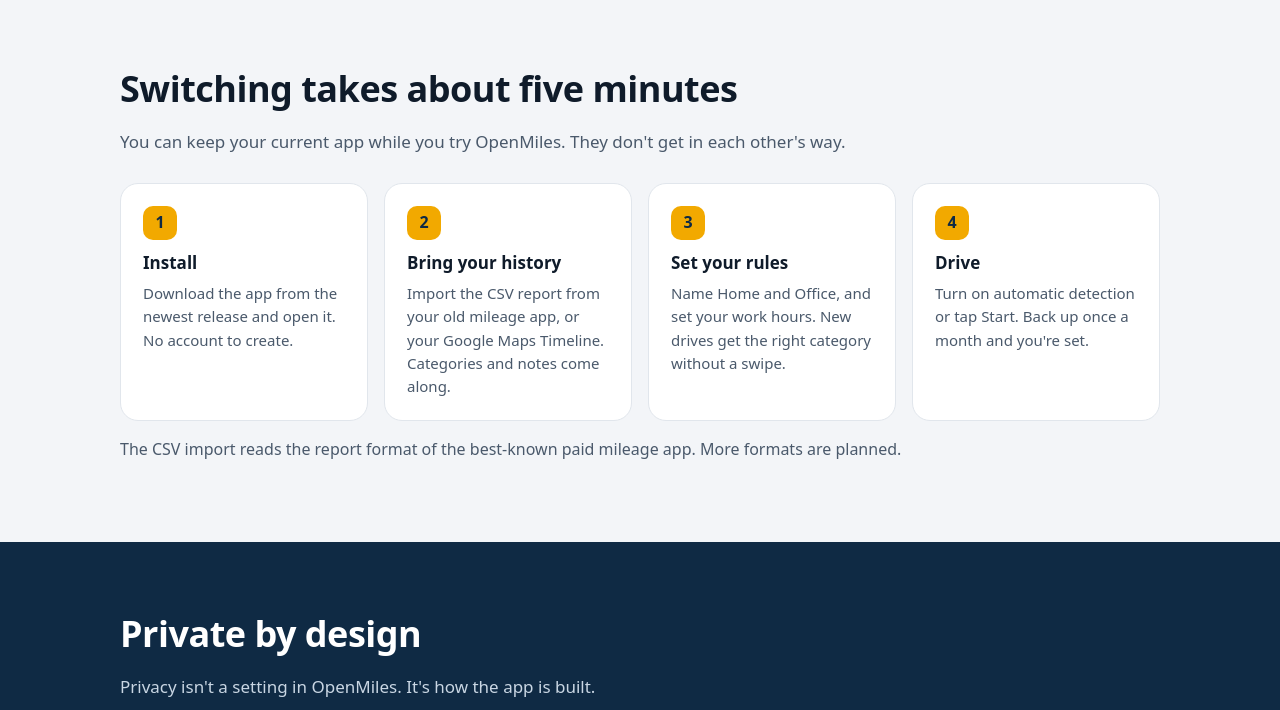
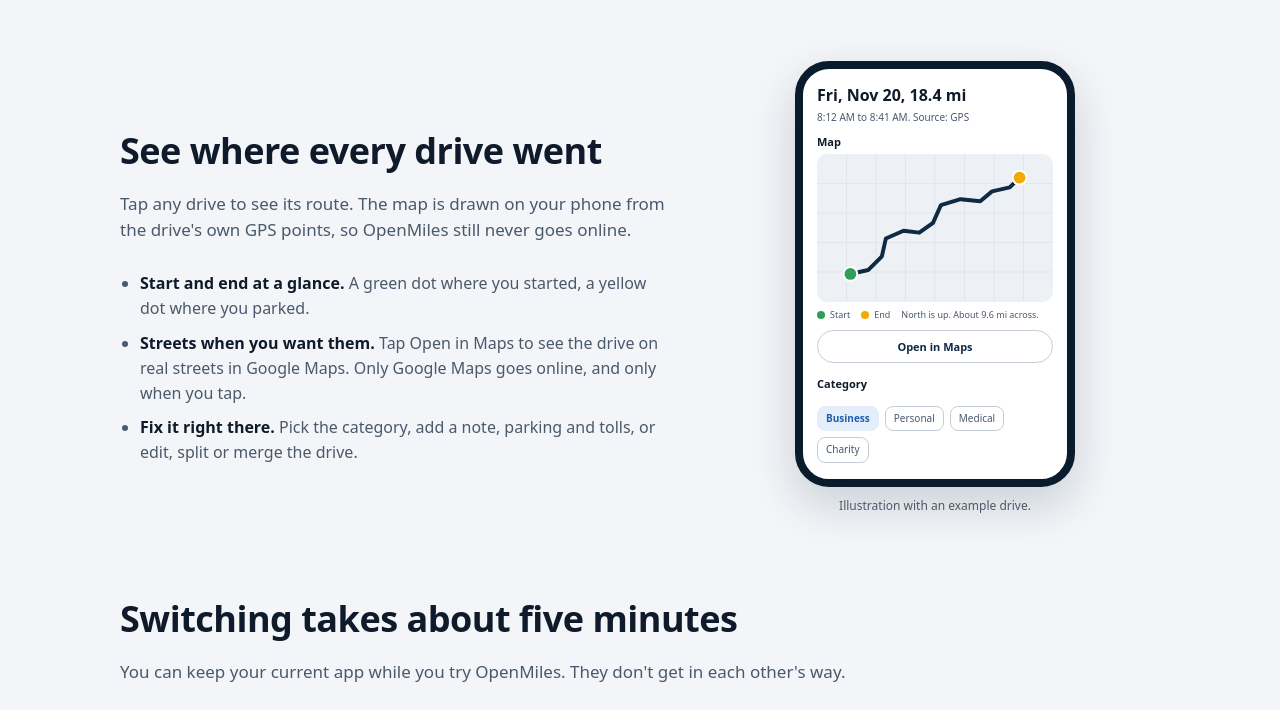
Before and after one commit to sloantech/OpenMiles, a plain HTML site: page docs/index.html in a window 1280 px wide. Shown: the part 2877-3587 px from the top of the page. Drawn offline with Linux system fonts and the light colour scheme.

Commit message:
Landing page: drive map section with an illustrated drive, updated link preview
Co-Authored-By: Claude Opus 5.5 <noreply@anthropic.com>
Claude-Session: https://claude.ai/code/session_014wPCD5s7UJTDrXVroC6rPN

```diff
--- a/docs/index.html
+++ b/docs/index.html
@@ -10,7 +10,7 @@
 <meta property="og:type" content="website">
 <meta property="og:site_name" content="OpenMiles">
 <meta property="og:title" content="OpenMiles: free, private mileage tracking for Android">
-<meta property="og:description" content="No subscription, no account, no internet access. Automatic drive detection, IRS rates, PDF and spreadsheet reports. Your drives stay on your phone.">
+<meta property="og:description" content="No subscription, no account, no internet access. Automatic drive detection, car Bluetooth start, drive maps, IRS rates, PDF and spreadsheet reports. Your drives stay on your phone.">
 <meta property="og:url" content="https://sloantech.github.io/OpenMiles/">
 <meta property="og:image" content="https://sloantech.github.io/OpenMiles/social-card.png">
 <meta property="og:image:width" content="1200">
@@ -96,6 +96,21 @@
   details p { margin: 0; padding: 0 20px 18px; color: var(--sub); }
   @media (max-width: 860px) { .calc { grid-template-columns: 1fr; } .steps-grid { grid-template-columns: 1fr 1fr; } }
   @media (max-width: 520px) { .steps-grid { grid-template-columns: 1fr; } }
+  .show-grid { display: grid; grid-template-columns: 1.1fr 0.9fr; gap: 40px; align-items: center; }
+  .show-list { padding-left: 20px; margin: 0; display: grid; gap: 10px; font-size: 16px; color: var(--sub); }
+  .show-list strong { color: var(--text); }
+  .phone.light { background: #fff; box-shadow: 0 18px 44px rgba(15,42,68,.18); }
+  .d-title { font-weight: 800; font-size: 16px; padding: 14px 14px 2px; color: var(--text); }
+  .d-sub { font-size: 10px; color: var(--sub); padding: 0 14px 8px; }
+  .d-label { font-weight: 700; font-size: 11px; padding: 0 14px 4px; color: var(--text); }
+  .d-map { margin: 0 14px; width: calc(100% - 28px); height: auto; border-radius: 10px; background: #EDF1F5; overflow: hidden; display: block; }
+  .d-legend { display: flex; align-items: center; gap: 5px; font-size: 9px; color: var(--sub); padding: 6px 14px 0; flex-wrap: wrap; }
+  .dot { width: 8px; height: 8px; border-radius: 50%; display: inline-block; }
+  .d-btn { margin: 8px 14px 0; border: 1px solid #C5CED8; border-radius: 99px; text-align: center; font-size: 11px; font-weight: 700; color: var(--navy); padding: 7px; }
+  .d-chips { display: flex; gap: 6px; flex-wrap: wrap; padding: 10px 14px 16px; }
+  .d-chip { font-size: 10px; border: 1px solid #C5CED8; border-radius: 8px; padding: 4px 8px; color: var(--sub); }
+  .d-chip.on { background: #E3EEFA; border-color: #E3EEFA; color: #1D5FAF; font-weight: 700; }
+  @media (max-width: 860px) { .show-grid { grid-template-columns: 1fr; } }
   footer { padding: 36px 0 48px; color: var(--sub); font-size: 14px; border-top: 1px solid var(--line); }
   @media (max-width: 860px) {
     .hero-grid { grid-template-columns: 1fr; }
@@ -216,6 +231,40 @@
 
 
 <section style="padding-top:0">
+  <div class="wrap show-grid">
+    <div>
+      <h2>See where every drive went</h2>
+      <p class="intro">Tap any drive to see its route. The map is drawn on your phone from the drive's own GPS points, so OpenMiles still never goes online.</p>
+      <ul class="show-list">
+        <li><strong>Start and end at a glance.</strong> A green dot where you started, a yellow dot where you parked.</li>
+        <li><strong>Streets when you want them.</strong> Tap Open in Maps to see the drive on real streets in Google Maps. Only Google Maps goes online, and only when you tap.</li>
+        <li><strong>Fix it right there.</strong> Pick the category, add a note, parking and tolls, or edit, split or merge the drive.</li>
+      </ul>
+    </div>
+    <div>
+      <div class="phone light" role="img" aria-label="Illustration of a drive in OpenMiles: an 18.4 mile drive with its route drawn on a plain grid, a green start dot, a yellow end dot, an Open in Maps button and category choices with Business selected.">
+        <div class="d-title">Fri, Nov 20, 18.4 mi</div>
+        <div class="d-sub">8:12 AM to 8:41 AM. Source: GPS</div>
+        <div class="d-label">Map</div>
+        <svg class="d-map" viewBox="0 0 240 150" aria-hidden="true">
+          <g stroke="#E1E6EC" stroke-width="1">
+            <path d="M30 0V150M60 0V150M90 0V150M120 0V150M150 0V150M180 0V150M210 0V150M0 30H240M0 60H240M0 90H240M0 120H240"/>
+          </g>
+          <path d="M34 122 L52 118 L66 104 L70 86 L88 78 L104 80 L118 70 L126 52 L146 46 L166 48 L178 38 L196 34 L206 24" fill="none" stroke="#0F2A44" stroke-width="4" stroke-linecap="round" stroke-linejoin="round"/>
+          <circle cx="206" cy="24" r="8" fill="#fff"/><circle cx="206" cy="24" r="6" fill="#F2A900"/>
+          <circle cx="34" cy="122" r="8" fill="#fff"/><circle cx="34" cy="122" r="6" fill="#2E9E5B"/>
+        </svg>
+        <div class="d-legend"><span class="dot" style="background:#2E9E5B"></span>Start <span class="dot" style="background:#F2A900;margin-left:6px"></span>End <span style="margin-left:6px">North is up. About 9.6 mi across.</span></div>
+        <div class="d-btn">Open in Maps</div>
+        <div class="d-label" style="padding-top:12px">Category</div>
+        <div class="d-chips"><span class="d-chip on">Business</span><span class="d-chip">Personal</span><span class="d-chip">Medical</span><span class="d-chip">Charity</span></div>
+      </div>
+      <p class="caption" style="color:var(--sub)">Illustration with an example drive.</p>
+    </div>
+  </div>
+</section>
+
+<section style="padding-top:0">
   <div class="wrap">
     <h2>Switching takes about five minutes</h2>
     <p class="intro">You can keep your current app while you try OpenMiles. They don't get in each other's way.</p>
```
